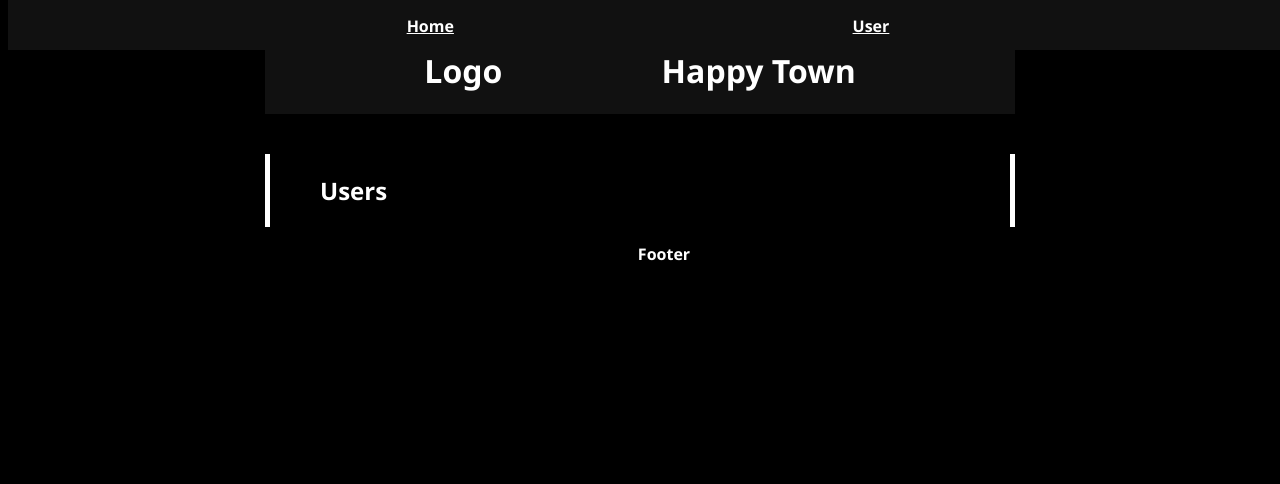
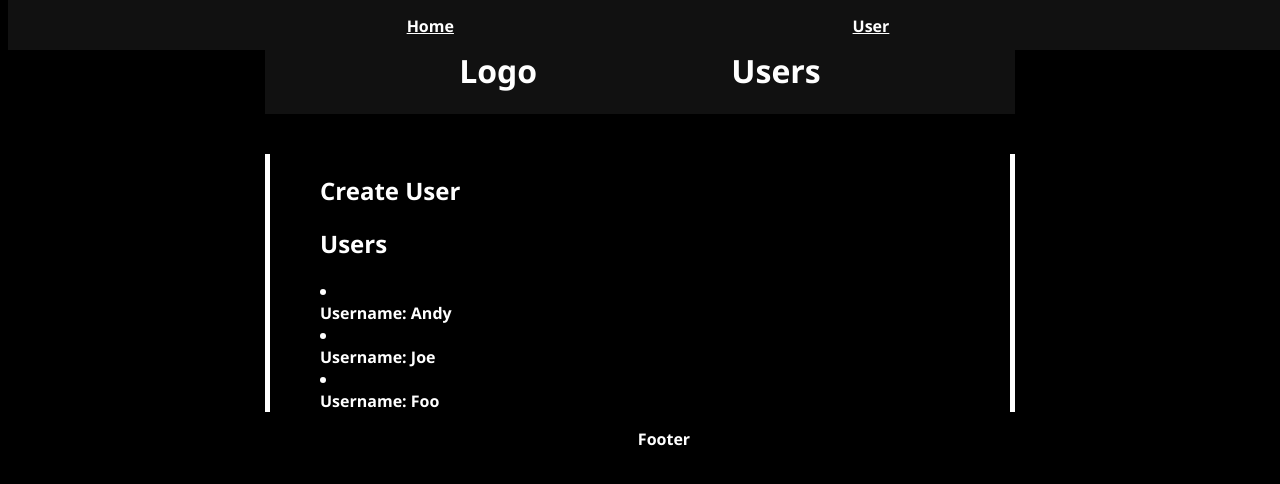
Before and after one commit to AndersBjerregaard/happy-town, a Vue app in the folder src/frontend/: page /user in a window 1280 px wide. Shown: the top 484 px of the page. Built offline with nearby package versions, Linux system fonts and the light colour scheme.

Commit message:
v-for, components, typescript, composition api in vue

```diff
--- a/src/frontend/src/App.vue
+++ b/src/frontend/src/App.vue
@@ -1,6 +1,5 @@
 <script setup lang="ts">
-import { RouterLink, RouterView } from 'vue-router'
-import HomeView from './Views/HomeView.vue'
+import { RouterView } from 'vue-router'
 </script>
 
 <template>
--- a/src/frontend/src/Views/CreateUserView.vue
+++ /dev/null
@@ -1,28 +0,0 @@
-<script setup lang="ts">
-</script>
-
-<template>
-  <header>
-    <div class="header home-header">
-      <div>
-        <h1>Logo</h1>
-      </div>
-      <div>
-        <h1>Happy Town</h1>
-      </div>
-    </div>
-  </header>
-  <div class="main">
-    <div class="main-border">
-    </div>
-    <div class="main-center">
-      <h2>Users</h2>
-    </div>
-    <div class="main-border">
-    </div>
-  </div>
-</template>
-
-<style scoped>
-
-</style>
--- /dev/null
+++ b/src/frontend/src/Views/UserView.vue
@@ -0,0 +1,40 @@
+<script setup lang="ts">
+  import UserComponent from '@/components/UserComponent.vue'
+  const items: string[] = ["Andy", "Joe", "Foo"];
+</script>
+
+<template>
+  <header>
+    <div class="header home-header">
+      <div>
+        <h1>Logo</h1>
+      </div>
+      <div>
+        <h1>Users</h1>
+      </div>
+    </div>
+  </header>
+  <div class="main">
+    <div class="main-border">
+    </div>
+    <div class="main-center">
+      <div class="create-user">
+        <h2>Create User</h2>
+      </div>
+      <div class="users-main">
+        <h2>Users</h2>
+        <div class="users-list">
+          <li v-for="(item, index) in items" :key="index">
+            <UserComponent :username="item" />
+          </li>
+        </div>
+      </div>
+    </div>
+    <div class="main-border">
+    </div>
+  </div>
+</template>
+
+<style scoped>
+
+</style>
--- /dev/null
+++ b/src/frontend/src/components/UserComponent.vue
@@ -0,0 +1,15 @@
+<script setup lang="ts">
+  defineProps<{
+    username?: string
+  }>()
+</script>
+
+<template>
+  <div>
+    <span>Username:      {{ username }}</span>
+  </div>
+</template>
+
+<style scoped>
+
+</style>
--- a/src/frontend/src/router/index.ts
+++ b/src/frontend/src/router/index.ts
@@ -1,6 +1,6 @@
 import { createRouter, createWebHistory } from 'vue-router'
 import HomeView from '@/Views/HomeView.vue'
-import CreateUserView from '@/Views/CreateUserView.vue'
+import UserView from '@/Views/UserView.vue'
 
 const router = createRouter({
   history: createWebHistory(import.meta.env.BASE_URL),
@@ -13,7 +13,7 @@ const router = createRouter({
     {
       path: '/user',
       name: 'userView',
-      component: CreateUserView
+      component: UserView
     }
     // {
     //   path: '/about',
```
